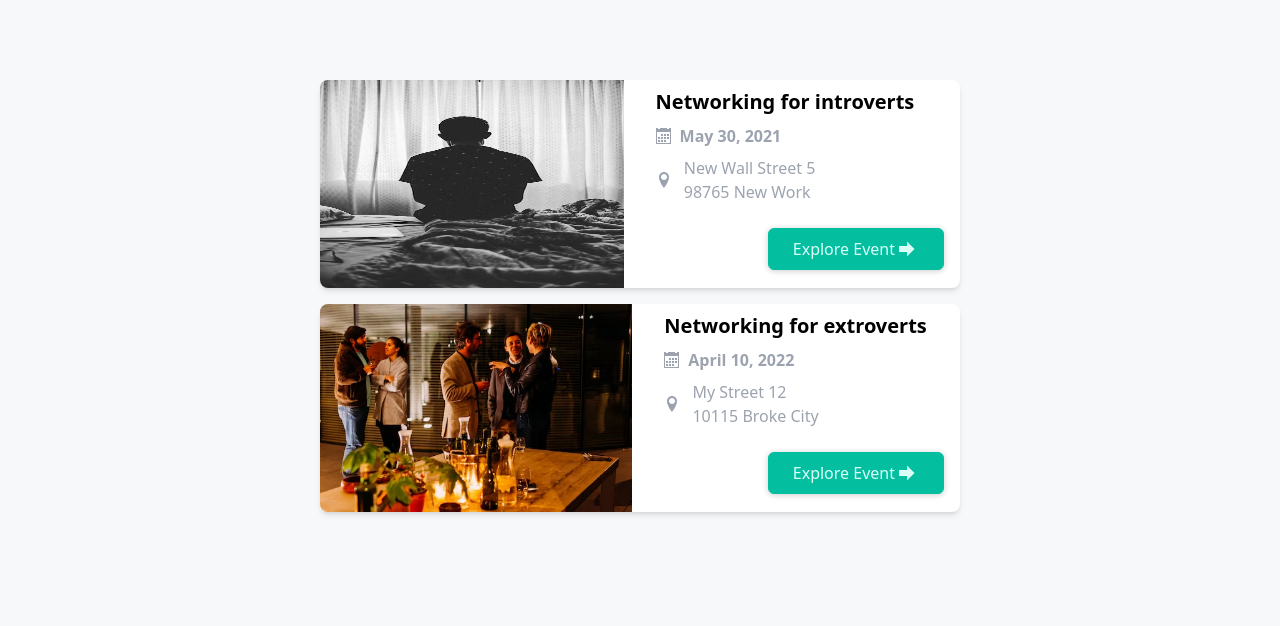
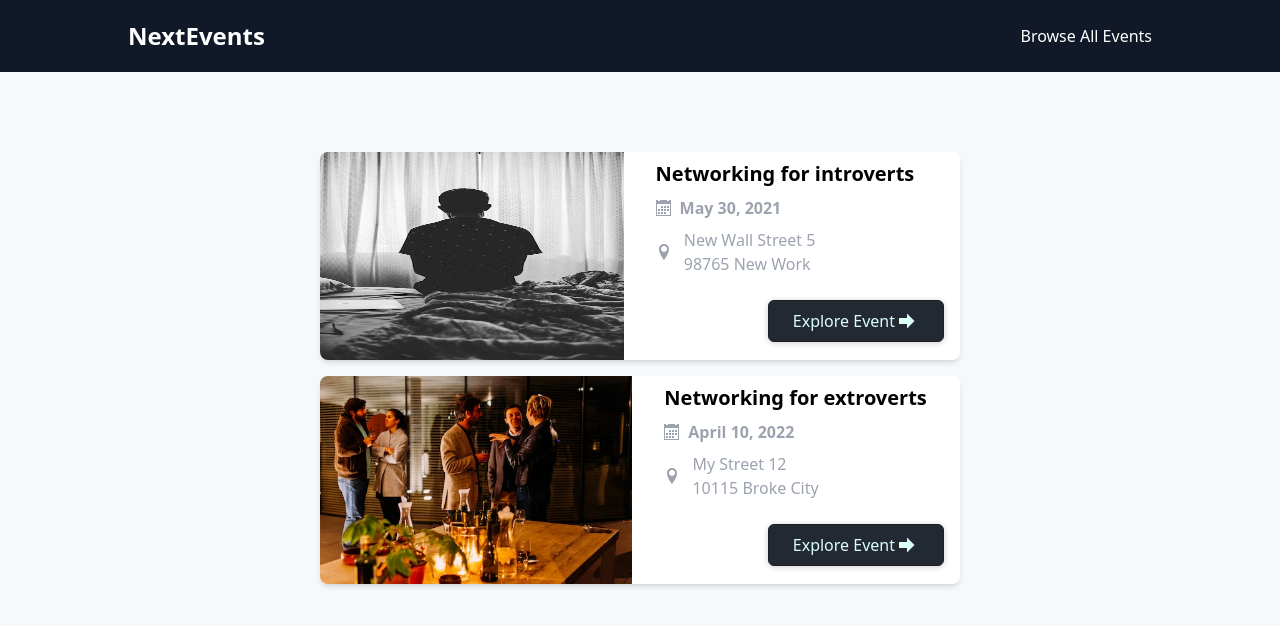
Before and after one commit to MryImani/events-nextjs-app, a Next.js app: page / in a window 1280 px wide. Shown: the top 626 px of the page. Built offline with nearby package versions, Linux system fonts and the light colour scheme.

Commit message:
add header

```diff
--- /dev/null
+++ b/src/components/layout/header.js
@@ -0,0 +1,20 @@
+import Link from "next/link";
+
+export default function Header(){
+    return (
+      <header className="flex justify-between items-center py-5 px-5 md:px-32 bg-gray-900  text-white">
+        <div>
+          <h1 className="font-bold text-2xl">
+            <Link href="/">NextEvents</Link>
+          </h1>
+        </div>
+        <nav>
+          <ul>
+            <li>
+              <Link href="/events">Browse All Events</Link>
+            </li>
+          </ul>
+        </nav>
+      </header>
+    );
+}
--- /dev/null
+++ b/src/components/layout/main.js
@@ -0,0 +1,13 @@
+import { Fragment } from "react";
+import Header from "./header";
+
+export default function MainLayout(props){
+    return(
+        <Fragment>
+            <Header/>
+            <main>
+                {props.children}
+            </main>
+        </Fragment>
+    )
+}
--- a/src/components/ui/button.module.css
+++ b/src/components/ui/button.module.css
@@ -2,8 +2,8 @@
   text-decoration: none;
   cursor: pointer;
   font: inherit;
-  background-color: #03be9f;
-  border: 1px solid #03be9f;
+  background-color: #232933;
+  border: 1px solid #1d1e24;
   border-radius: 6px;
   color: #dafff7;
   padding: 0.5rem 1.5rem;
@@ -13,6 +13,7 @@
 
 .btn:hover,
 .btn:active {
-  background-color: #02afa1;
-  border-color: #02afa1;
+  color: #aeb3bb;
+  background-color: #1f2027;
+  border-color: #333438;
 }
--- a/src/pages/_app.js
+++ b/src/pages/_app.js
@@ -1,5 +1,10 @@
+import MainLayout from '@/components/layout/main'
 import '@/styles/globals.css'
 
 export default function App({ Component, pageProps }) {
-  return <Component {...pageProps} />
+  return (
+    <MainLayout>
+      <Component {...pageProps} />
+    </MainLayout>
+  );
 }
```
